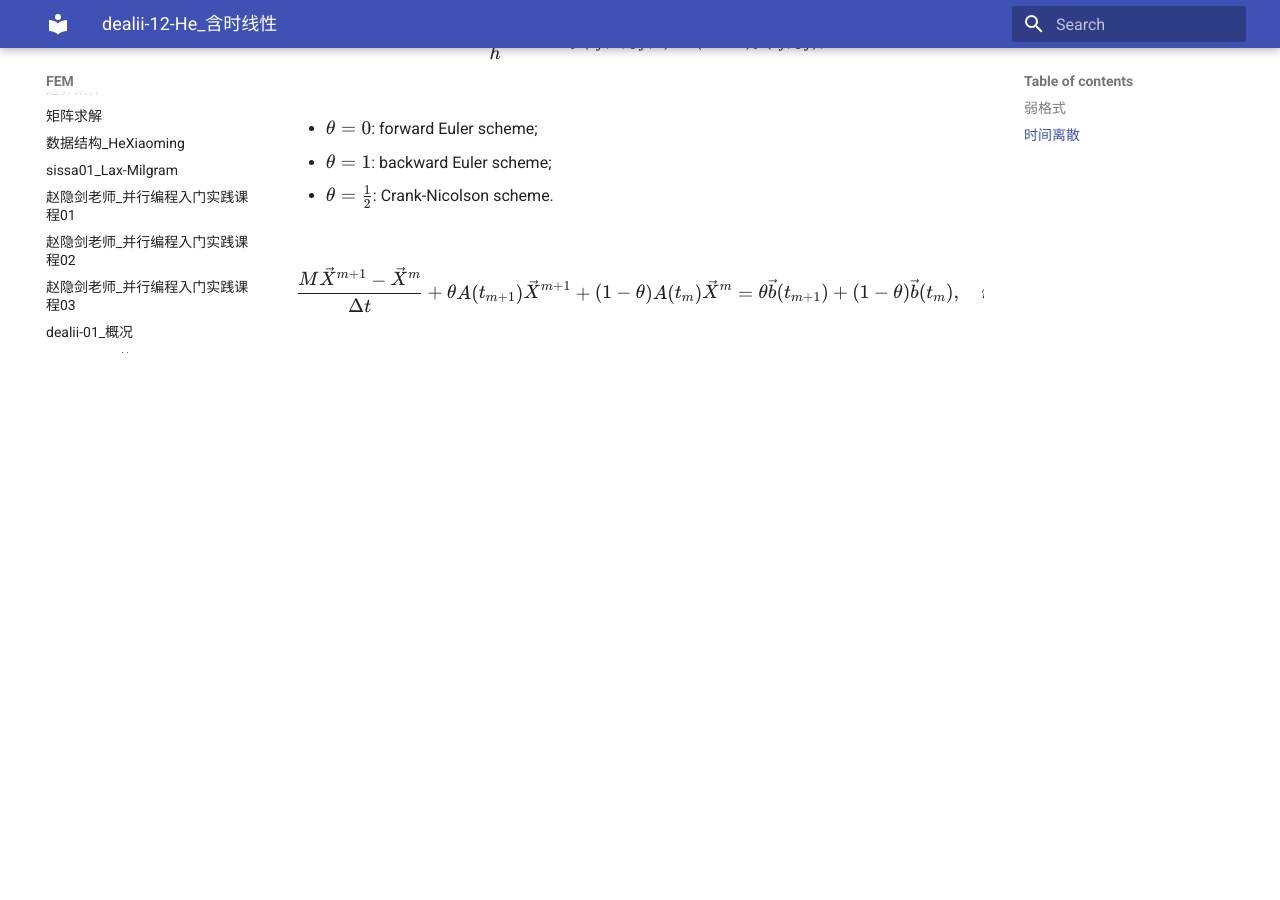
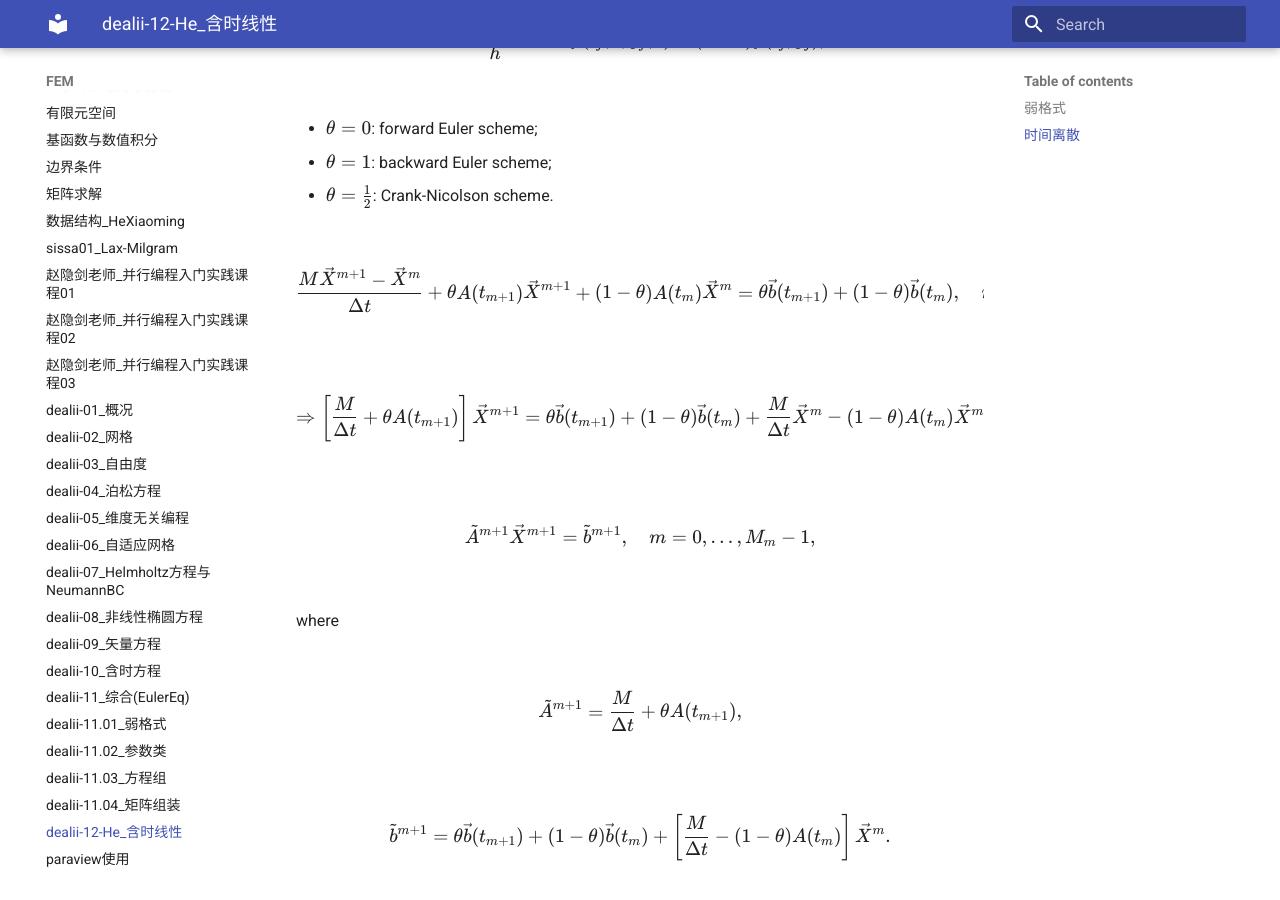
Before and after one commit to ymma98/technotes, an MkDocs documentation site: the page built from docs/FEM/dealii-12-He_含时线性.md, in a window 1280 px wide and 900 px high, scrolled down 2901 px. Built offline with MkDocs 1.6.1 and Material for MkDocs 9.7.7, drawn with Linux system fonts in a browser that asks for light colours; before the commit the page ends 3278 px from its top, so only the background shows below that.

Commit message:
docs/FEM/dealii-12-He_含时线性.md updated from https://stackedit.cn/

```diff
--- a/docs/FEM/dealii-12-He_含时线性.md
+++ b/docs/FEM/dealii-12-He_含时线性.md
@@ -107,10 +107,28 @@ $$
 
 
 
+$$
+\Rightarrow \left[ \frac{M}{\Delta t} + \theta A(t_{m+1}) \right] \vec{X}^{m+1} = \theta \vec{b}(t_{m+1}) + (1 - \theta) \vec{b}(t_m) + \frac{M}{\Delta t} \vec{X}^m - (1 - \theta) A(t_m) \vec{X}^m
+$$
+
+
+$$
+\tilde{A}^{m+1} \vec{X}^{m+1} = \tilde{b}^{m+1}, \quad m = 0, \dots, M_m - 1,
+$$
+
+where
+
+$$
+\tilde{A}^{m+1} = \frac{M}{\Delta t} + \theta A(t_{m+1}),
+$$
+
+$$
+\tilde{b}^{m+1} = \theta \vec{b}(t_{m+1}) + (1 - \theta) \vec{b}(t_m) + \left[ \frac{M}{\Delta t}  - (1 - \theta) A(t_m) \right] \vec{X}^m.
+$$
 
 
 <!--stackedit_data:
-eyJoaXN0b3J5IjpbODMxNDgzNjkwLC00NDA0Mjc2NDcsMTQ0OD
-A4NDg5MCwtMTgyMjE4NjcyNiwtNzk1NDE1MDM5LDE4NTc4MTM1
-NSwxNzM3MjEwNzQxLC02NTkyOTc4MjldfQ==
+eyJoaXN0b3J5IjpbMTIzNDU4Nzc4Nyw4MzE0ODM2OTAsLTQ0MD
+QyNzY0NywxNDQ4MDg0ODkwLC0xODIyMTg2NzI2LC03OTU0MTUw
+MzksMTg1NzgxMzU1LDE3MzcyMTA3NDEsLTY1OTI5NzgyOV19
 -->
```
